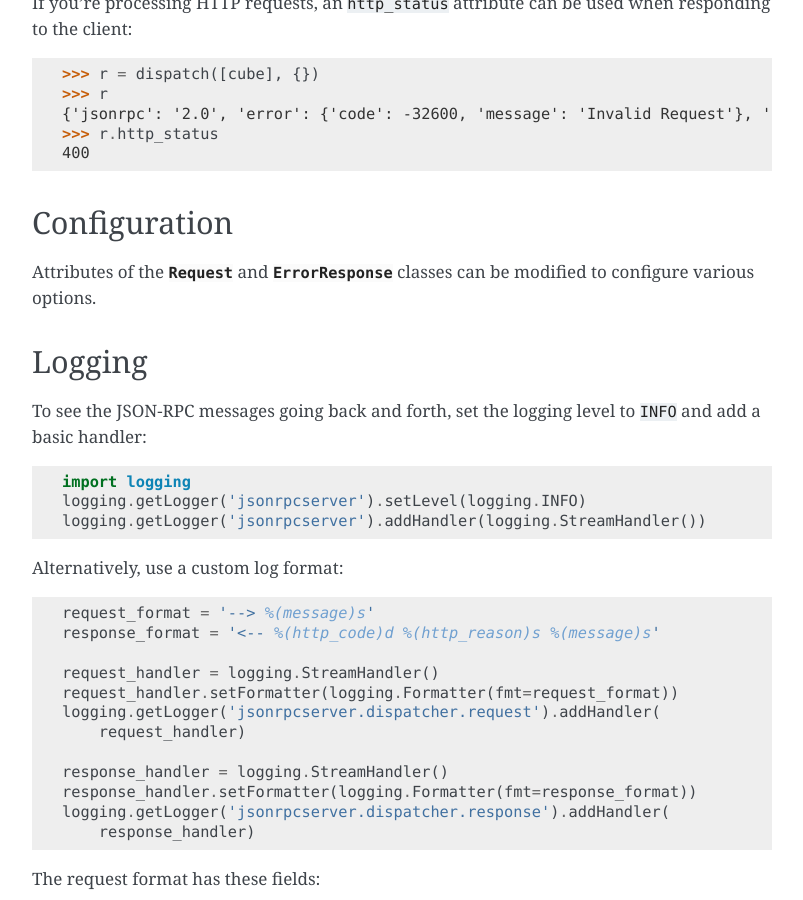
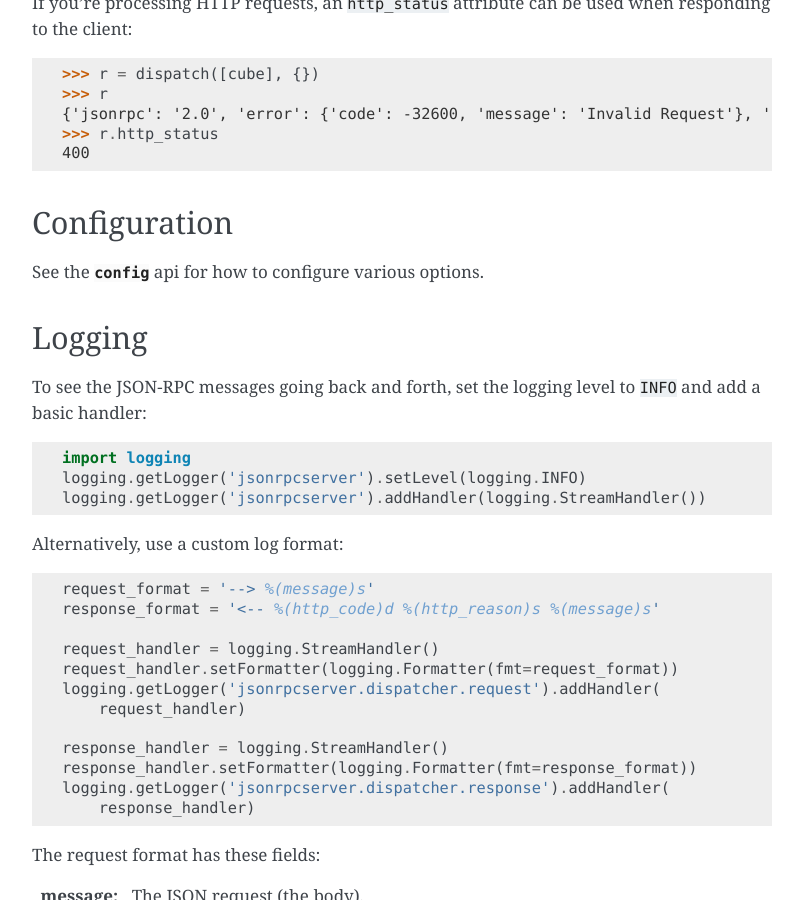
Before and after one commit to explodinglabs/jsonrpcserver, a Sphinx documentation site: the page built from doc/quickstart.rst, in a window 1280 px wide and 900 px high, scrolled down 1164 px. Shown: the whole window, without its empty margins (238-1041 px from the left). Built offline with Sphinx 7.4.7, drawn with Linux system fonts in a browser that asks for light colours.

Commit message:
Fix description on configuring the module

```diff
--- a/doc/quickstart.rst
+++ b/doc/quickstart.rst
@@ -76,9 +76,7 @@ when responding to the client:
 Configuration
 =============
 
-Attributes of the :class:`~request.Request` and
-:class:`~response.ErrorResponse` classes can be modified to configure various
-options.
+See the :mod:`config <config>` api for how to configure various options.
 
 Logging
 =======
```
Also changed, not shown: 1 other file.
